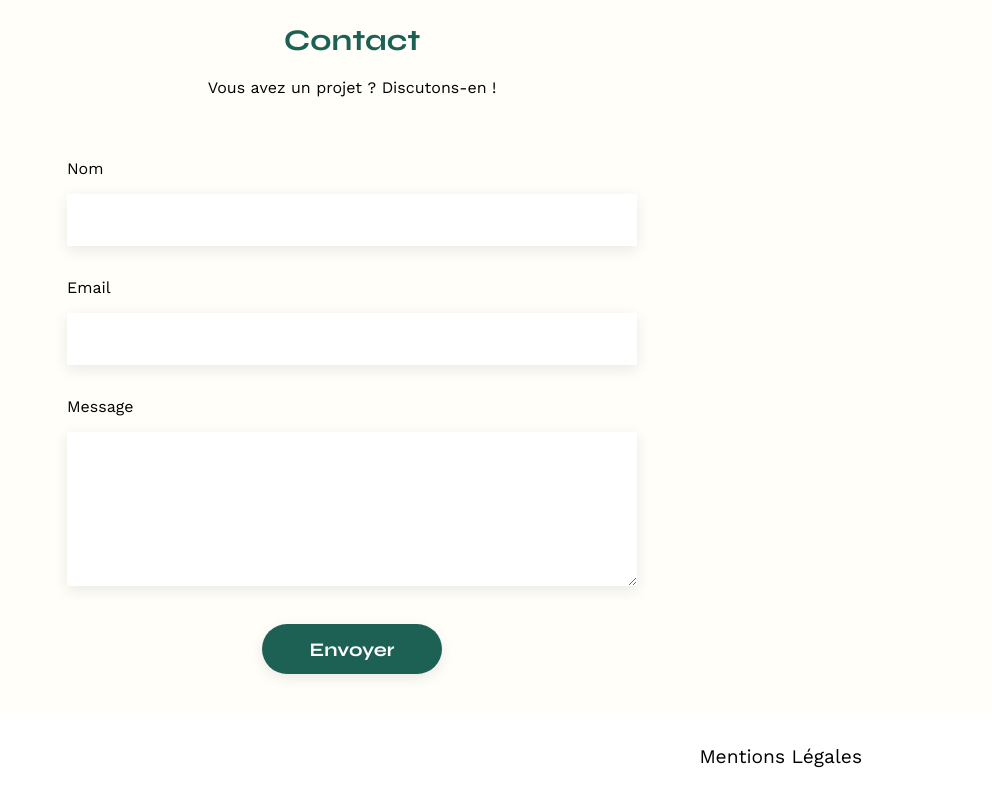
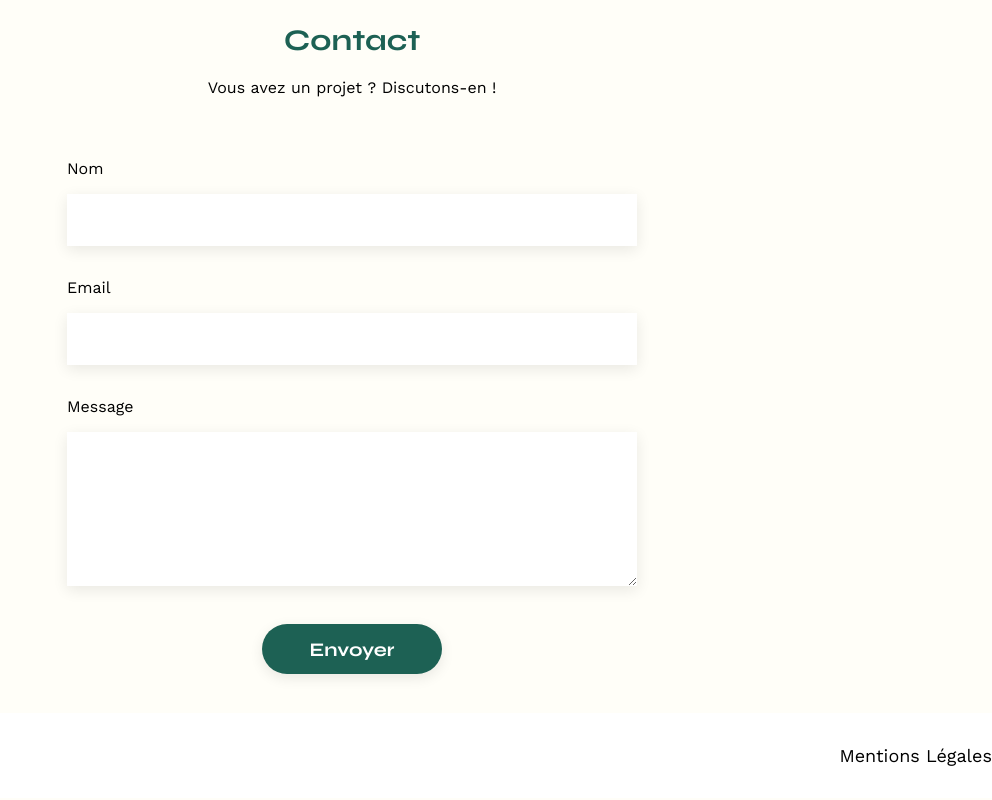
Before and after one commit to armadne/Portfolio-architecte-sophie-bluel-master, a plain HTML site: page FrontEnd/index.html in a window 1280 px wide. Shown: the part 713-1513 px from the top of the page, without its empty margins (288-1280 px from the left). Drawn offline with nearby package versions, Linux system fonts and the light colour scheme; no server answers.

Commit message:
footer : déplacement de "Mentions Légales" vers la droite

```diff
--- a/FrontEnd/assets/style.css
+++ b/FrontEnd/assets/style.css
@@ -233,9 +233,7 @@ input[type="submit"]{
   max-width: 400px;
   margin: 100px auto;
   padding: 40px;
-background-color: #FFFEF8;
-  /*box-shadow: 0 4px 10px rgba(0, 0, 0, 0.1);
-  border-radius: 8px;*/
+  background-color: #FFFEF8;
   font-family: 'Work Sans', sans-serif;
 }
 
@@ -334,7 +332,7 @@ footer {
 
 /* Contenu centré à l'intérieur du footer */
 footer nav {
-  max-width: 1040px;
+  max-width: 1340px;
   margin: auto;
 }
 
@@ -345,5 +343,15 @@ footer nav ul {
   list-style: none;
   padding: 0;
   margin: 0;
-  font-weight: none;
 }
+
+footer nav ul li
+
+{
+	font-family: Work Sans;
+font-weight:lighter;
+padding: 0;
+font-size: 18px;
+
+
+}
```
